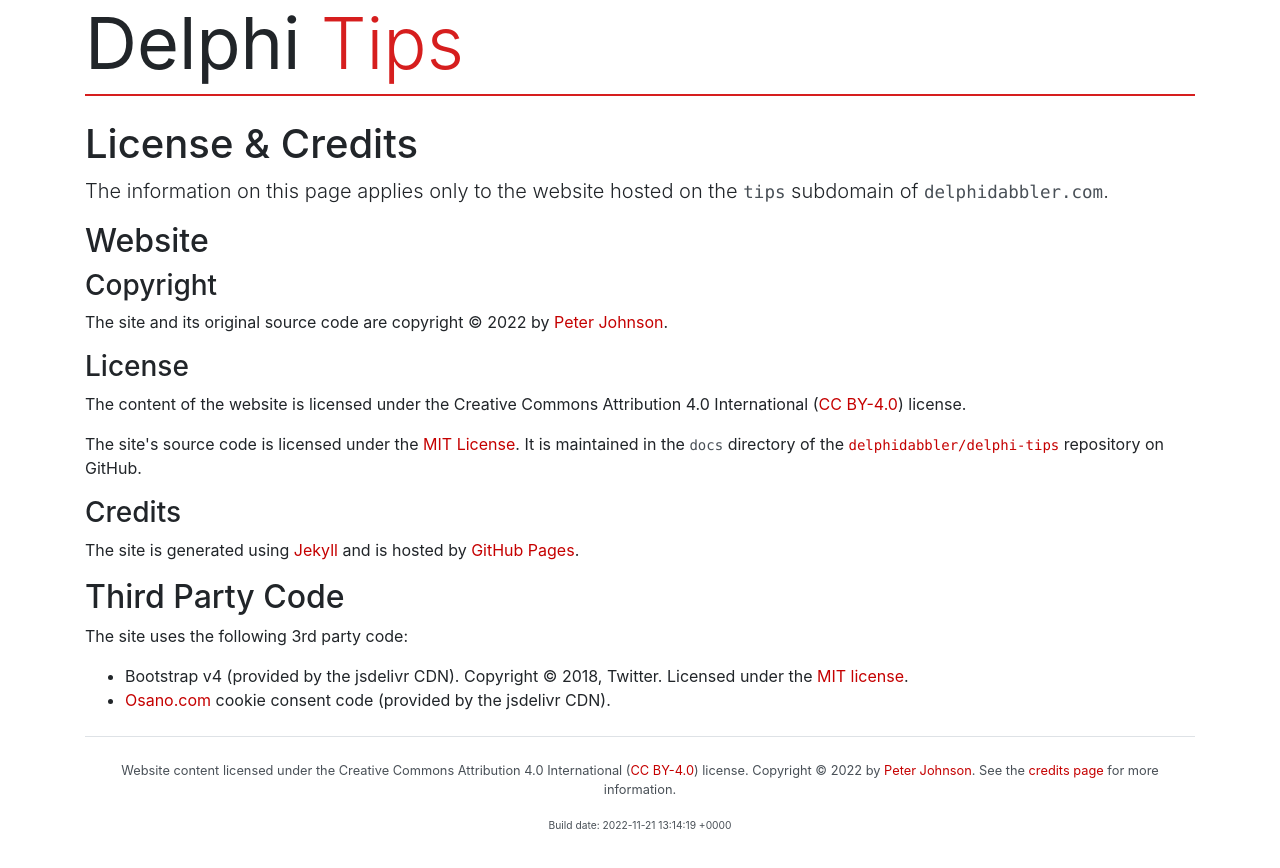
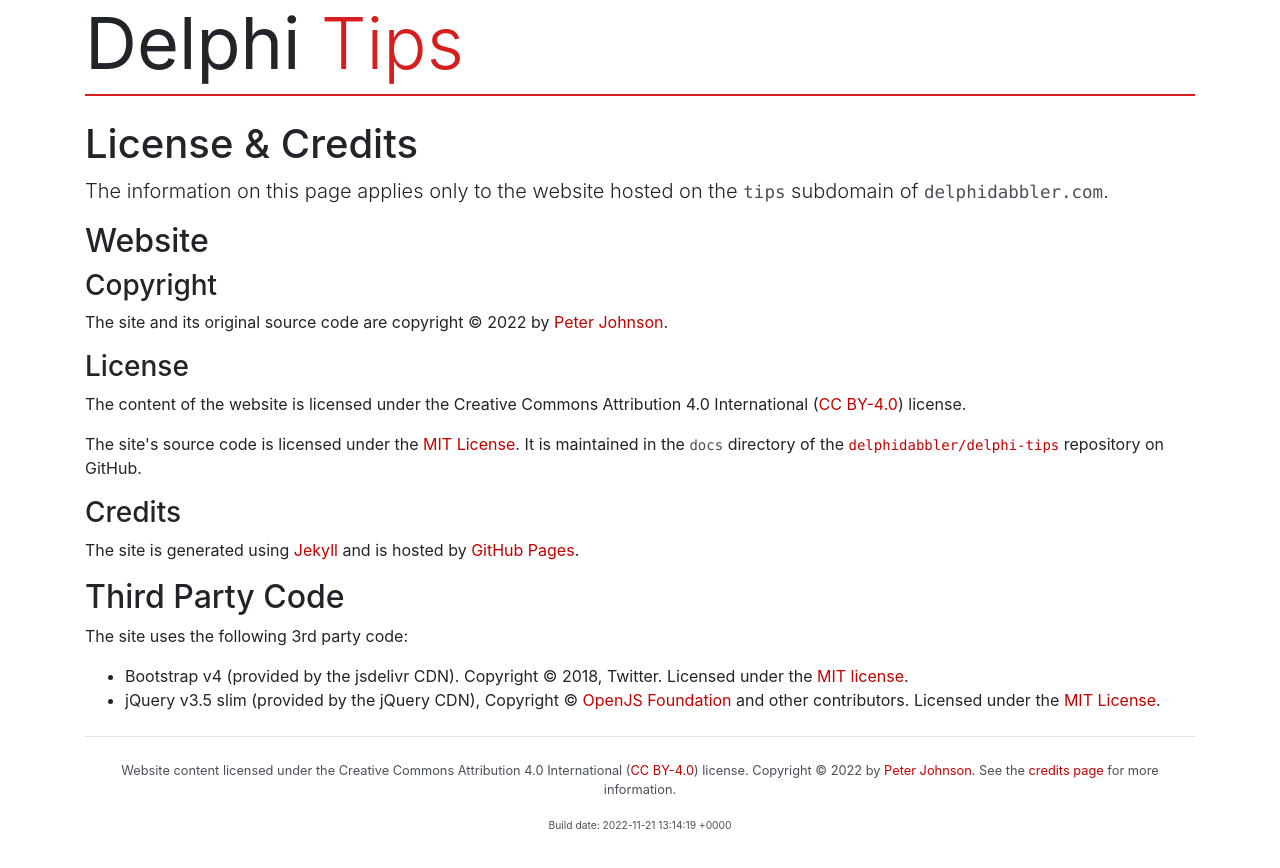
Before and after one commit to delphidabbler/delphi-tips, a Jekyll site: the page built from docs/credits.html, in a window 1280 px wide. Shown: the top 868 px of the page. Built offline with Jekyll 4.4.1, drawn with Linux system fonts in a browser that asks for light colours; comment, search, counter and statistics services are not loaded.

Commit message:
Update credits.html
Remove Osano credit
Add jQuery credit

```diff
--- a/docs/credits.html
+++ b/docs/credits.html
@@ -46,12 +46,12 @@ title: "License and Credits"
     The site uses the following 3rd party code:
   </p>
 
-  <ul class="wide">
+  <ul>
     <li>
       Bootstrap v4 (provided by the jsdelivr CDN). Copyright &copy; 2018, Twitter. Licensed under the <a href="https://getbootstrap.com/docs/4.0/about/license/">MIT license</a>.
     </li>
     <li>
-      <a href="https://www.osano.com/">Osano.com</a> cookie consent code (provided by the jsdelivr CDN).
+      jQuery v3.5 slim (provided by the jQuery CDN), Copyright &copy; <a href="https://openjsf.org/">OpenJS Foundation</a> and other contributors. Licensed under the <a href="https://raw.githubusercontent.com/jquery/jquery/main/LICENSE.txt">MIT License</a>.
     </li>
   </ul>
 
```
